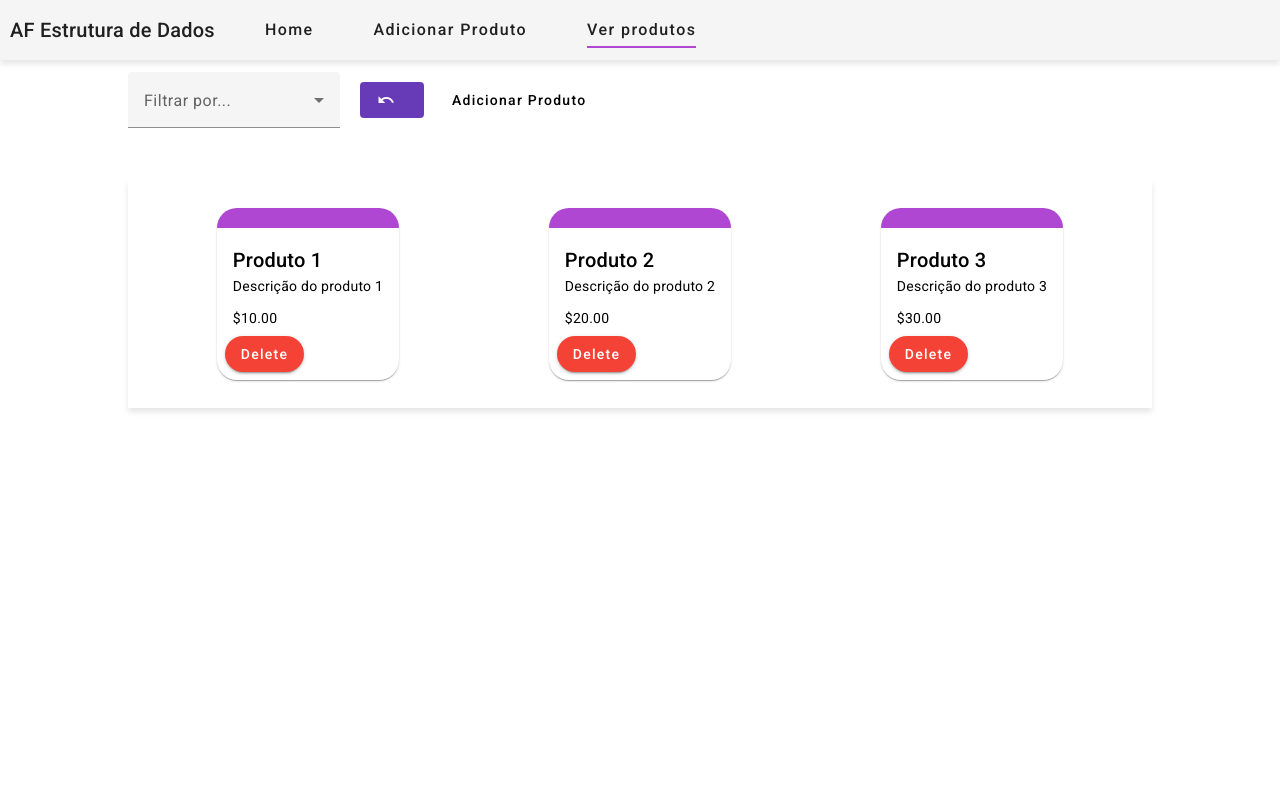
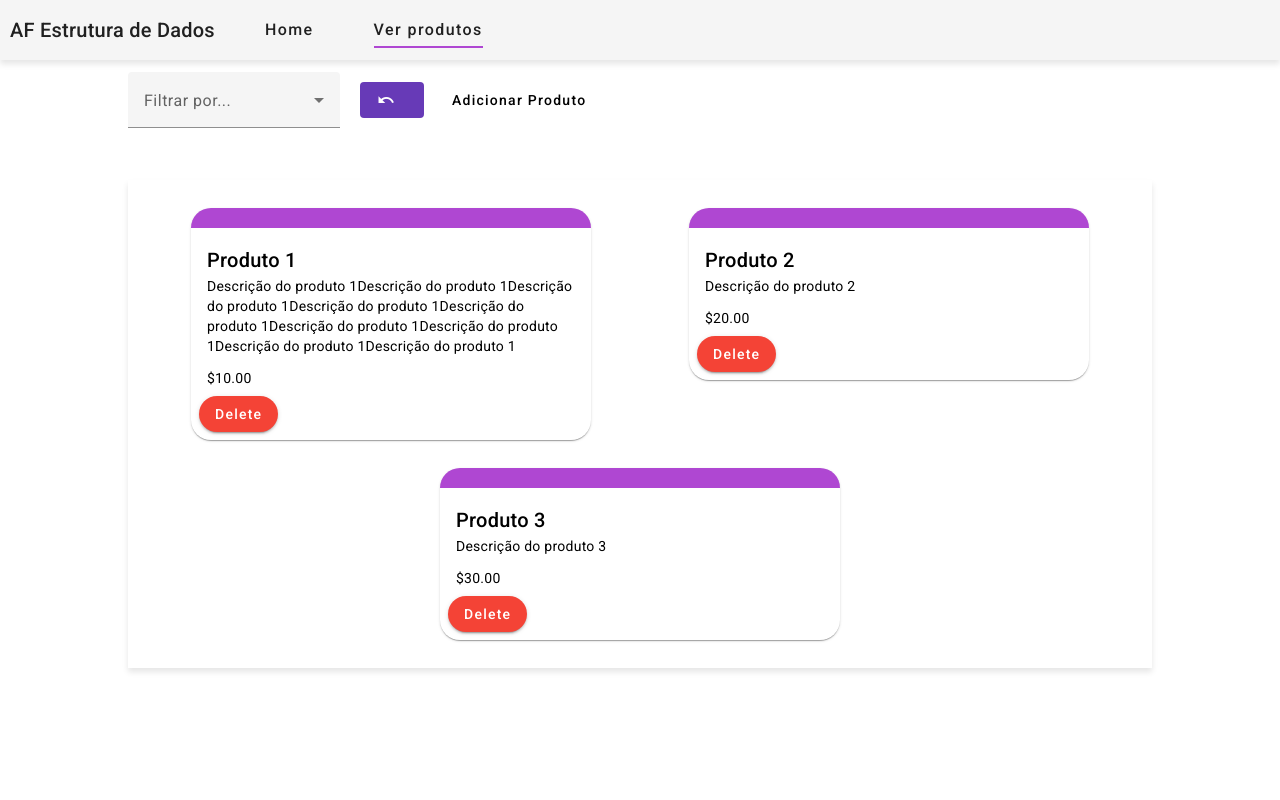
Before and after one commit to PedroLVA/AFEstrutura, an Angular app: page /ver-produtos in a window 1280 px wide. Shown: the top 800 px of the page. Built offline with nearby package versions, Linux system fonts and the light colour scheme.

Commit message:
fixed cards

```diff
--- a/src/app/components/card/card.component.scss
+++ b/src/app/components/card/card.component.scss
@@ -1,10 +1,17 @@
 @import "../../../assets/variables.scss";
 .example-card {
-    max-width: 400px;
+    width: 400px;
     border-top: 20px solid $primary-purple;
     border-radius: 20px ;
+    overflow: hidden;
+    word-wrap: break-word;
   }
 
+  .mat-card-content p {
+    white-space: normal; /* Ensure the text can wrap */
+    word-wrap: break-word; /* Break long words to fit within the container */
+    overflow-wrap: break-word; /* Ensure wrapping in modern browsers */
+  }
  .flex{
     display: flex;
     justify-content: space-between;
--- a/src/app/components/header/header.component.html
+++ b/src/app/components/header/header.component.html
@@ -2,7 +2,6 @@
   <mat-toolbar class="flex box">
     <span>AF Estrutura de Dados</span>
     <button routerLink="home" mat-button routerLinkActive="active"><span>Home</span></button>
-    <button routerLink="adicionar" mat-button routerLinkActive="active"><span>Adicionar Produto</span></button>
     <button routerLink="ver-produtos" mat-button routerLinkActive="active"><span>Ver produtos</span></button>
   </mat-toolbar>
 </p>
--- a/src/app/components/ver-produtos/ver-produtos.component.ts
+++ b/src/app/components/ver-produtos/ver-produtos.component.ts
@@ -14,7 +14,7 @@ export class VerProdutosComponent {
 
   constructor() {
     this.products = [
-      { name: 'Produto 1', description: 'Descrição do produto 1', price: 10.00 },
+      { name: 'Produto 1', description: 'Descrição do produto 1Descrição do produto 1Descrição do produto 1Descrição do produto 1Descrição do produto 1Descrição do produto 1Descrição do produto 1Descrição do produto 1Descrição do produto 1', price: 10.00 },
       { name: 'Produto 2', description: 'Descrição do produto 2', price: 20.00 },
       { name: 'Produto 3', description: 'Descrição do produto 3', price: 30.00 }
     ];
```
